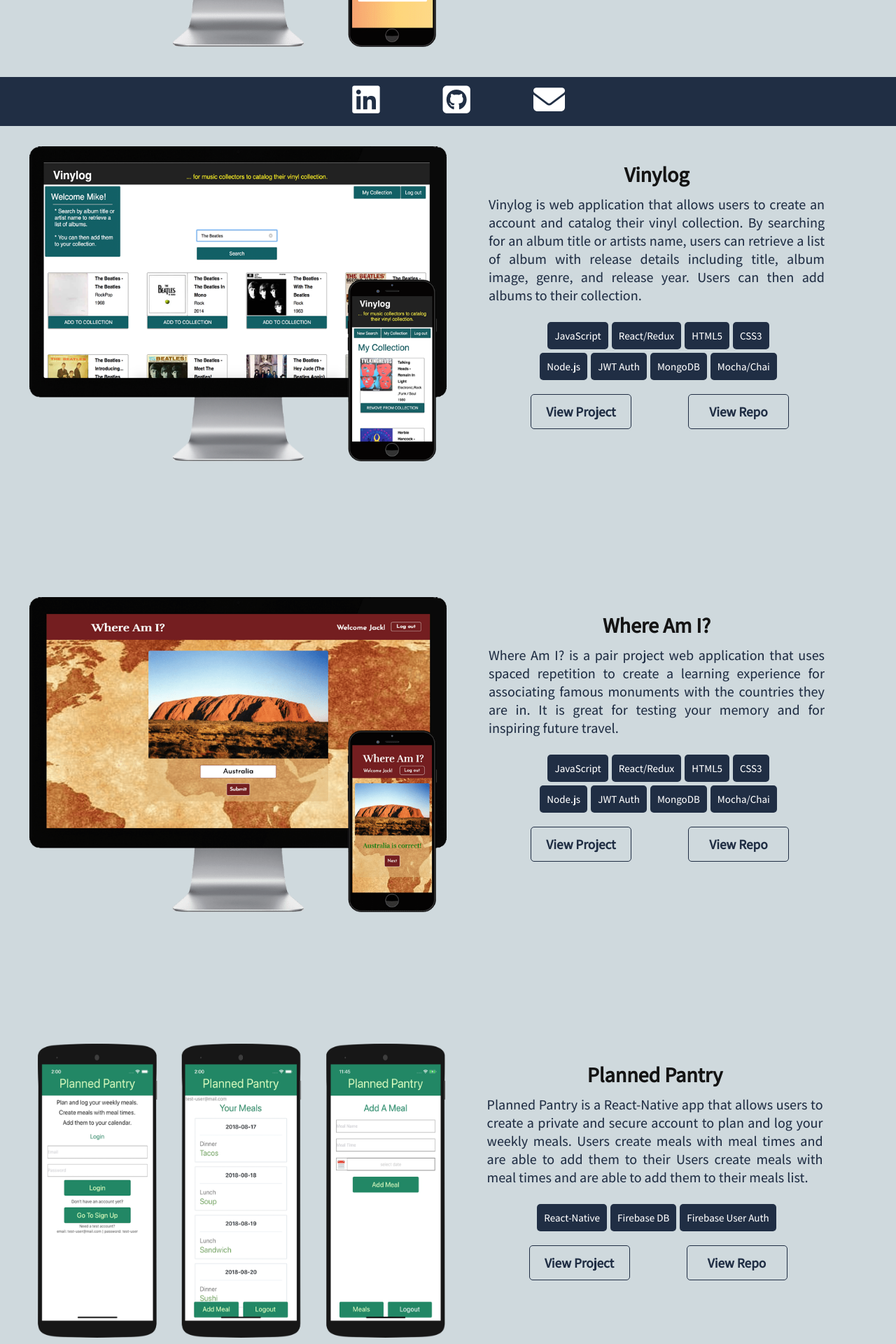
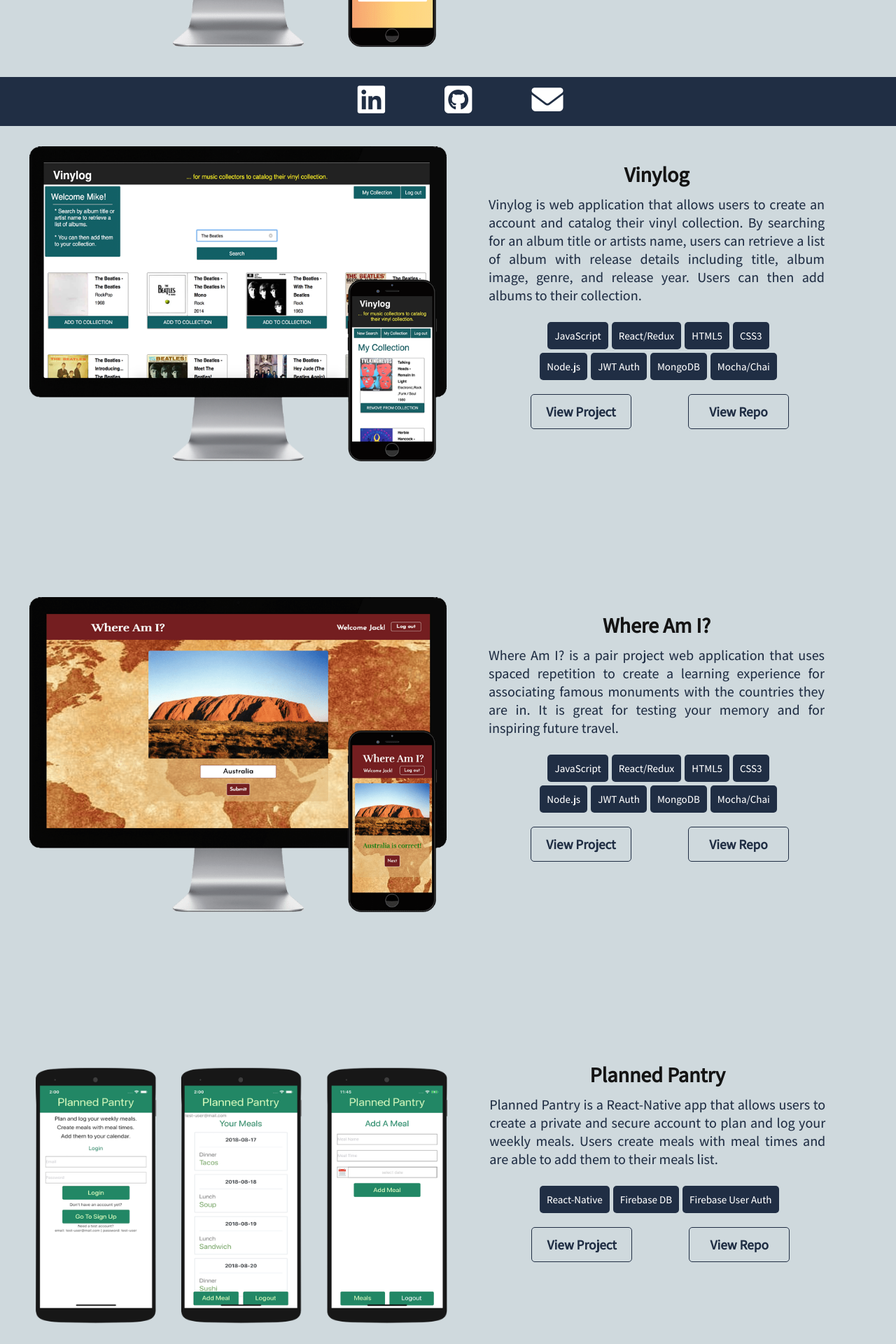
Before and after one commit to LeReiver/new-portfolio, a React (Create React App) app: page /projects in a window 1280 px wide. Shown: the part 620-2540 px from the top of the page at 70% size. Built offline with nearby package versions, Linux system fonts and the light colour scheme; a web font is replaced by a local one.

Commit message:
adjusted footer elements, updated PlannedPantry screenshot

```diff
--- a/src/components/footer/footer.css
+++ b/src/components/footer/footer.css
@@ -20,7 +20,6 @@ footer {
 }
 
 .social-links {
-  /* margin: 0 auto; */
   margin: 20px auto 10px auto;
   width: 100%;
   text-align: center;
@@ -29,12 +28,12 @@ footer {
 .footer-item {
   display: inline-block;
   color: white;
-  margin: 0 30px;
+  margin: 0 25px;
 }
 .footer-item i {
   color: white;
   font-size: 45px;
-  margin: -10px auto 10px 30px;
+  margin: -10px auto 10px 35px;
   transition: 0.8s;
 }
 
@@ -46,7 +45,7 @@ footer {
 
 @media only screen and (max-width: 600px) {
   .footer-item {
-    margin-left: 5px;
+    margin-left: 0;
   }
 
   .footer-title {
--- a/src/components/projects/projects.css
+++ b/src/components/projects/projects.css
@@ -448,7 +448,7 @@ button {
 
   .project-image.app.pantry img {
     height: 55vw;
-    margin-left: 50px;
+    margin-left: 40px;
   }
 
   .project-desc {
--- a/src/components/projects/projects.js
+++ b/src/components/projects/projects.js
@@ -10,7 +10,7 @@ render() {
       <hr />
       <div className="project-block">
         <div className="project-image desktop-mobile">
-          <img src={require("../../images/karpul_desktop_phone.png")}alt="CCS"></img>
+          <img src={require("../../images/karpul_desktop_phone.png")}alt="Karpul"></img>
         </div>
         <div className="project-desc desktop-mobile">
           <h2>Karpul</h2>
@@ -46,7 +46,7 @@ render() {
 
       <div className="project-block">
         <div className="project-image desktop-mobile">
-          <img src={require("../../images/vinylog_desktop_iPhone.png")}alt="CCS"></img>
+          <img src={require("../../images/vinylog_desktop_iPhone.png")}alt="Vinylog"></img>
         </div>
         <div className="project-desc desktop-mobile">
           <h2>Vinylog</h2>
@@ -82,7 +82,7 @@ render() {
 
       <div className="project-block">
         <div className="project-image desktop-mobile">
-          <img src={require("../../images/whereami_desktop_phone.png")}alt="CCS"></img>
+          <img src={require("../../images/whereami_desktop_phone.png")}alt="Where am I?"></img>
         </div>
         <div className="project-desc desktop-mobile">
           <h2>Where Am I?</h2>
@@ -118,11 +118,11 @@ render() {
 
       <div className="project-block app pantry">
         <div className="project-image app pantry">
-          <img src={require("../../images/planned-pantry_phone_2.png")} alt="Drums" title="Click To View" />
+          <img src={require("../../images/planned-pantry_phone_4.png")} alt="Planned Pantry" title="Click To View" />
         </div>
         <div className="project-desc app pantry">
           <h2 className="app-h2">Planned Pantry</h2>
-          <p className="project-p desc">Planned Pantry is a React-Native app that allows users to create a private and secure account to plan and log your weekly meals. Users create meals with meal times and are able to add them to their Users create meals with meal times and are able to add them to their meals list.</p>
+          <p className="project-p desc">Planned Pantry is a React-Native app that allows users to create a private and secure account to plan and log your weekly meals. Users create meals with meal times and are able to add them to their meals list.</p>
         <ul>
           <li>React-Native</li>
           <li>Firebase DB</li>
```
Also changed, not shown: src/images/planned-pantry_phone_4.png (added), src/images/plannedPantry_phone_3.png (added).
